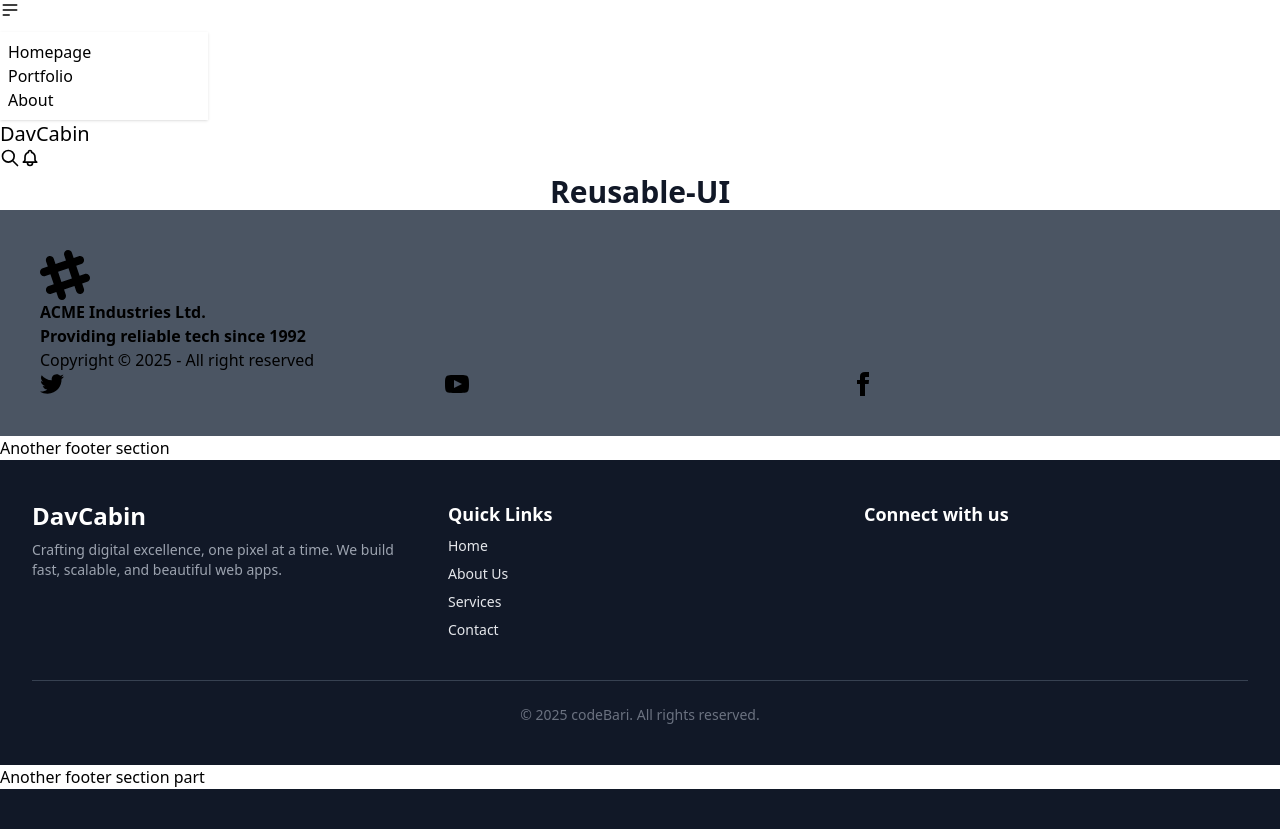
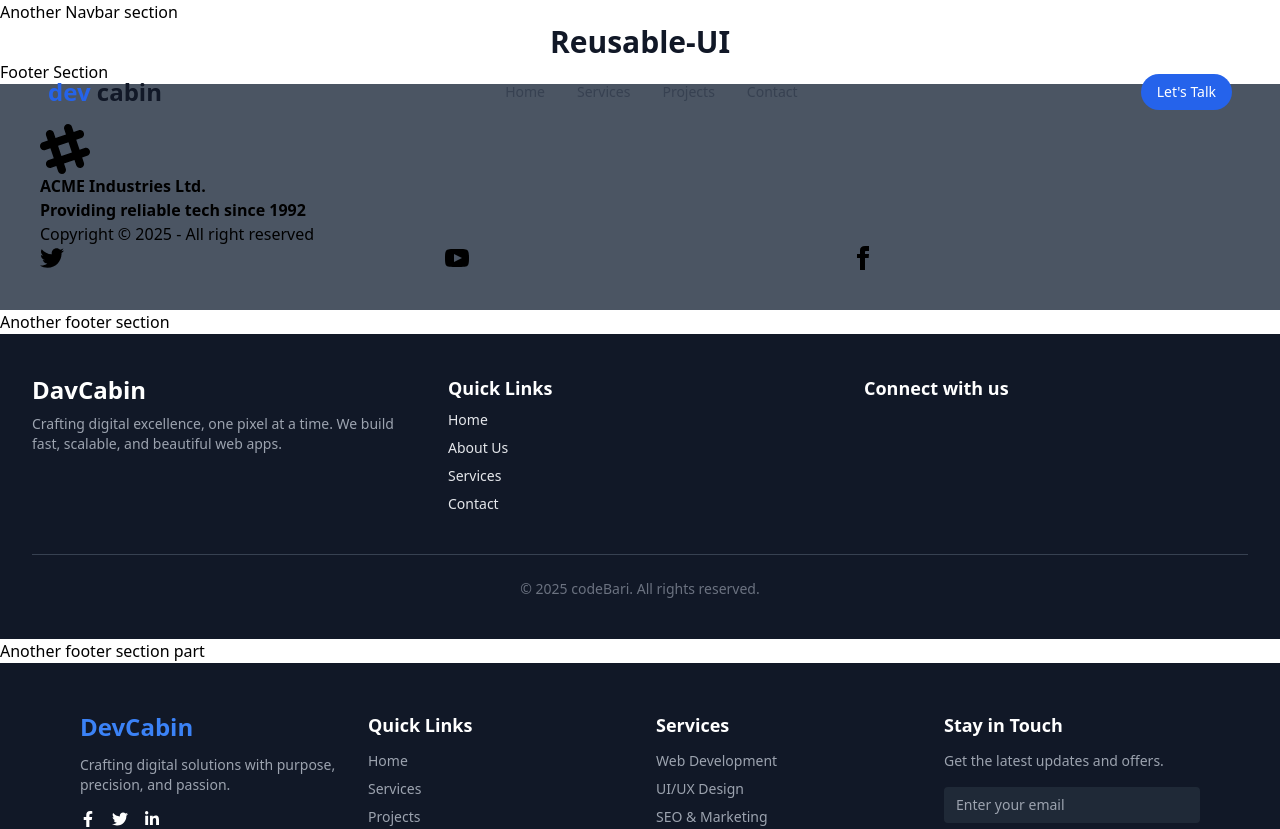
Before and after one commit to DevCabin25/reusable-ui-part-3, a React (Vite) app: page / in a window 1280 px wide. Shown: the top 829 px of the page. Built offline with nearby package versions, Linux system fonts and the light colour scheme.

Commit message:
Another Navbar section

```diff
--- a/src/App.jsx
+++ b/src/App.jsx
@@ -4,13 +4,18 @@ import Footer2 from "./components/Footer/Footer2";
 import Navbar from "./components/Navbar/Navbar";
 import Footer3 from "./components/Footer/footer3";
 import Footer4 from "./components/Footer/Footer4";
+import Navbar2 from "./components/Navbar/Navbar2";
 function App() {
   return (
     <>
-      <Navbar></Navbar>
+      {/* <Navbar></Navbar> */}
+      <h1>Another Navbar section</h1>
+
       <h1 className="text-3xl font-bold text-center text-gray-900">
         Reusable-UI
       </h1>
+      <Navbar2></Navbar2>
+      <h1>Footer Section</h1>
       <Footer></Footer>
       <h1>Another footer section</h1>
       <Footer2></Footer2>
--- /dev/null
+++ b/src/components/Navbar/Navbar2.jsx
@@ -0,0 +1,86 @@
+import React, { useState, useEffect } from "react";
+import { HiMenuAlt3, HiX } from "react-icons/hi";
+
+const Navbar2 = () => {
+  const [menuOpen, setMenuOpen] = useState(false);
+  const [scrolled, setScrolled] = useState(false);
+
+  useEffect(() => {
+    const handleScroll = () => {
+      setScrolled(window.scrollY > 20);
+    };
+
+    window.addEventListener("scroll", handleScroll);
+    return () => window.removeEventListener("scroll", handleScroll);
+  }, []);
+
+  return (
+    <header className={`fixed w-full z-50 transition-all duration-300 ${scrolled ? "bg-white/90 backdrop-blur-md shadow-sm" : "bg-transparent"}`}>
+      <div className="max-w-7xl mx-auto px-4 sm:px-8 lg:px-12 flex items-center justify-between h-16">
+
+        {/* Logo */}
+        <div className="text-2xl font-bold text-blue-600">
+          dev <span className="text-gray-900">cabin</span>
+        </div>
+
+        {/* Desktop Menu */}
+        <nav className="hidden md:flex space-x-8 text-sm font-medium text-gray-700">
+          {["Home", "Services", "Projects", "Contact"].map((item) => (
+            <a
+              key={item}
+              href="#"
+              className="relative group hover:text-blue-600 transition"
+            >
+              {item}
+              <span className="absolute bottom-0 left-0 w-0 h-0.5 bg-blue-600 transition-all group-hover:w-full"></span>
+            </a>
+          ))}
+        </nav>
+
+        {/* Call-to-action Button */}
+        <div className="hidden md:flex">
+          <a
+            href="#"
+            className="bg-blue-600 text-white px-4 py-2 rounded-full text-sm hover:bg-blue-700 transition"
+          >
+            Let's Talk
+          </a>
+        </div>
+
+        {/* Mobile Menu Icon */}
+        <div className="md:hidden">
+          <button
+            onClick={() => setMenuOpen(!menuOpen)}
+            className="text-gray-700 text-2xl"
+            aria-label="Toggle menu"
+          >
+            {menuOpen ? <HiX /> : <HiMenuAlt3 />}
+          </button>
+        </div>
+      </div>
+
+      {/* Mobile Menu */}
+      <div className={`md:hidden transition-all duration-300 overflow-hidden ${menuOpen ? "max-h-screen opacity-100" : "max-h-0 opacity-0"} bg-white px-6 py-4`}>
+        <nav className="space-y-3 text-gray-800 text-sm">
+          {["Home", "Services", "Projects", "Contact"].map((item) => (
+            <a
+              key={item}
+              href="#"
+              className="block hover:text-blue-600"
+            >
+              {item}
+            </a>
+          ))}
+          <a
+            href="#"
+            className="inline-block mt-2 bg-blue-600 text-white px-4 py-2 rounded-full text-sm hover:bg-blue-700"
+          >
+            Let's Talk
+          </a>
+        </nav>
+      </div>
+    </header>
+  );
+};
+
+export default Navbar2;
```
